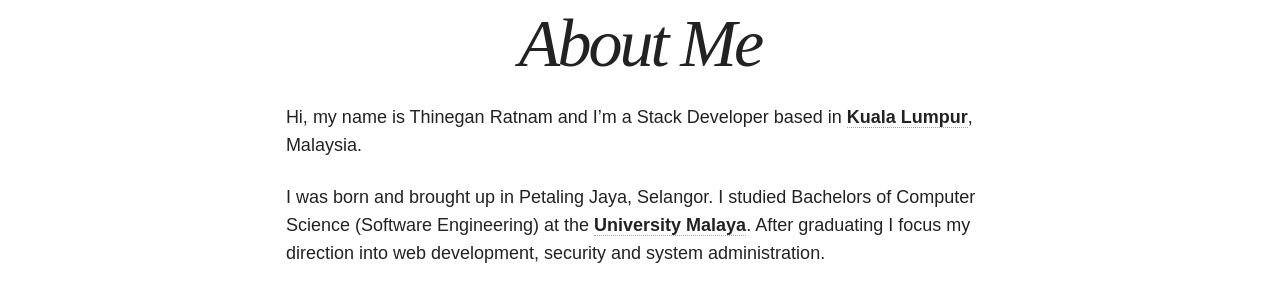
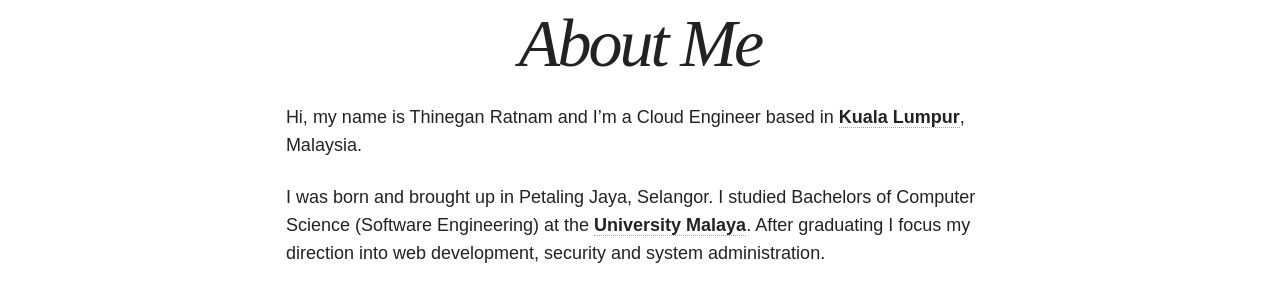
Before and after one commit to thinegan/thinegan.github.io, a Jekyll site: the page built from about/index.md, in a window 1280 px wide. Shown: the part 482-778 px from the top of the page. Built offline with Jekyll 4.4.1, drawn with Linux system fonts in a browser that asks for light colours; nearby versions of some CDN libraries.

Commit message:
update my role

```diff
--- a/about/index.md
+++ b/about/index.md
@@ -7,7 +7,7 @@ image:
   feature: aboutme-coding_1900_413.jpg
 ---
 
-Hi, my name is Thinegan Ratnam and I’m a Stack Developer based in [**Kuala Lumpur**](https://www.lonelyplanet.com/malaysia/kuala-lumpur){:target="_blank"}, Malaysia.
+Hi, my name is Thinegan Ratnam and I’m a Cloud Engineer based in [**Kuala Lumpur**](https://www.lonelyplanet.com/malaysia/kuala-lumpur){:target="_blank"}, Malaysia.
 
 I was born and brought up in Petaling Jaya, Selangor.
 I studied Bachelors of Computer Science (Software Engineering) at the [**University Malaya**](https://en.wikipedia.org/wiki/University_of_Malaya){:target="_blank"}.
```
